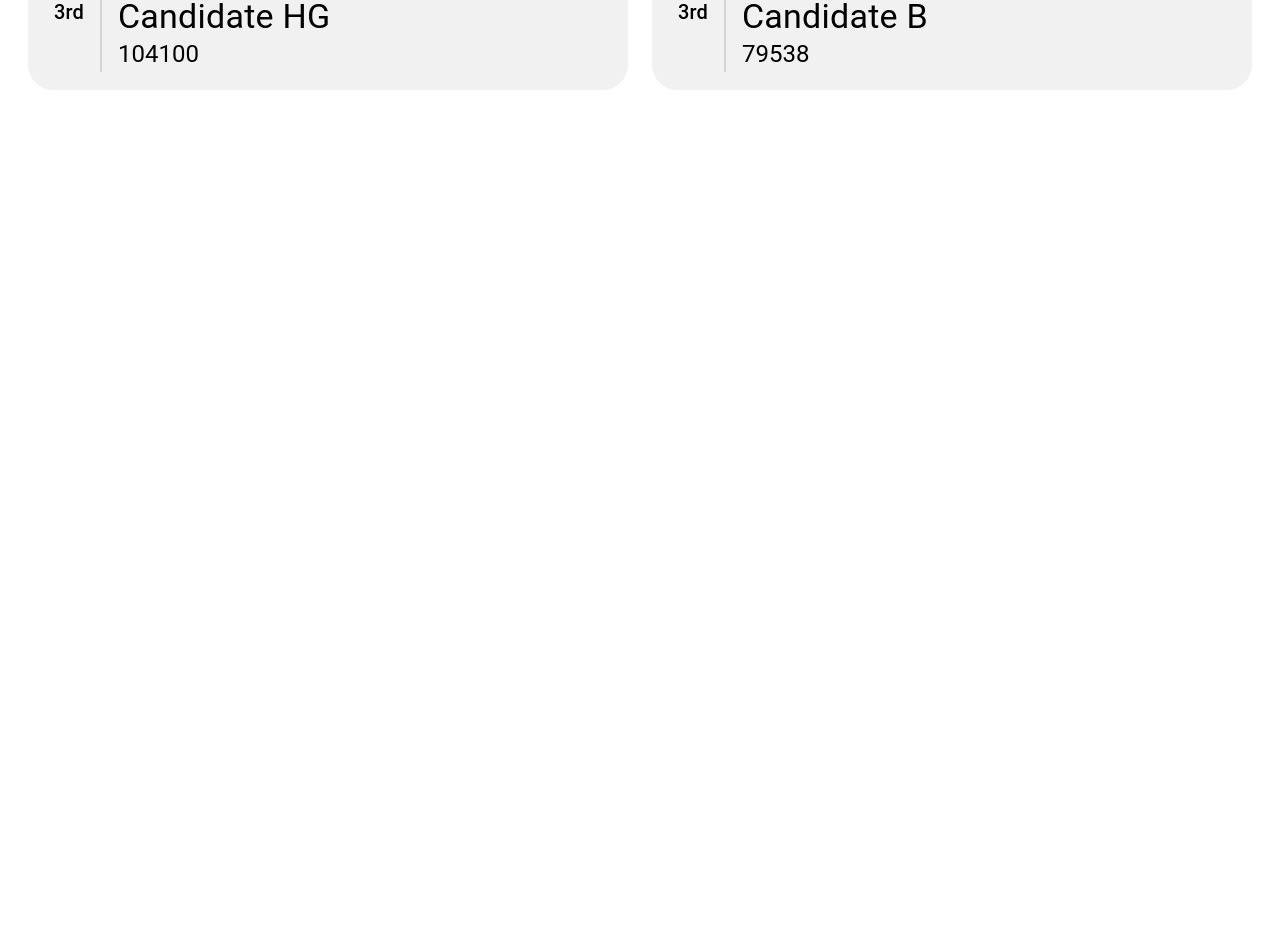
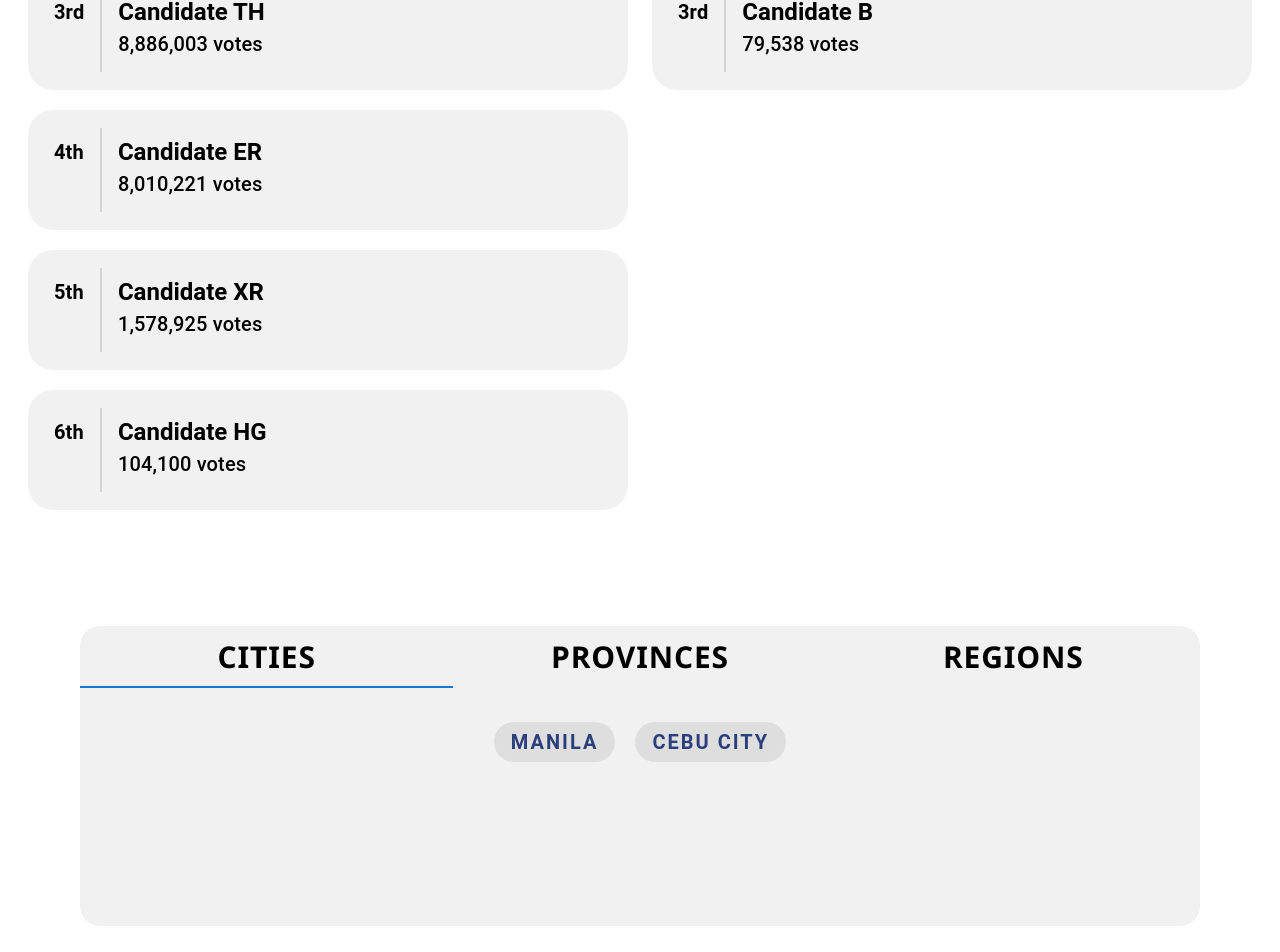
Before and after one commit to engrhfa/hfa-octal-test, a React (Create React App) app in the folder election-voting-results/: page / in a window 1280 px wide. Shown: the part 406-1358 px from the top of the page. Before the commit the page ends 800 px from the top, so only its background shows below. Built offline with nearby package versions, Linux system fonts and the light colour scheme.

Commit message:
Add City/Region/Provinces Tabs

```diff
--- a/election-voting-results/package.json
+++ b/election-voting-results/package.json
@@ -5,6 +5,7 @@
   "dependencies": {
     "@emotion/react": "^11.13.0",
     "@emotion/styled": "^11.13.0",
+    "@mui/icons-material": "^5.16.7",
     "@mui/material": "^5.16.7",
     "@testing-library/jest-dom": "^5.17.0",
     "@testing-library/react": "^13.4.0",
--- a/election-voting-results/src/components/CardComponents.js
+++ b/election-voting-results/src/components/CardComponents.js
@@ -1,7 +1,7 @@
-import { Box, Typography, Divider } from "@mui/material";
+import { Box, Typography, Divider, Link } from "@mui/material";
+import LocationCityIcon from "@mui/icons-material/LocationCity";
 
 const CandidateCard = (props) => {
-  console.log(props);
   return (
     <Box
       style={{
@@ -13,7 +13,7 @@ const CandidateCard = (props) => {
         borderRadius: "25px",
       }}
     >
-      <Typography m={2} variant="h6" component="h6">
+      <Typography m={2} fontWeight="bold" variant="h6" component="h6">
         {props.ranking}
       </Typography>
       <Divider
@@ -23,16 +23,41 @@ const CandidateCard = (props) => {
         flexItem
       />
       <Box display={"block"} m={2}>
-        <Typography variant="h4" component="h4">
+        <Typography fontWeight="bold" variant="h5" component="h5">
           {props.candidate}
         </Typography>
-        <Typography variant="h5" component="h5">
-          {props.votes}
+        <Typography variant="h6" component="h6">
+          {`${props.votes.toLocaleString()} votes`}
         </Typography>
       </Box>
     </Box>
   );
 };
+
+const ItemCard = (props) => {
+  return (
+    <Box
+      style={{
+        display: "flex",
+        backgroundColor: "#f1f1f1",
+      }}
+    >
+      <Link href="#"
+      style={{
+        fontSize:"20px",
+        fontWeight: "bold",
+        textTransform: "uppercase",
+        textDecoration:"none",
+        color: "#2b3f7c",
+        letterSpacing: "2px"
+      }}>
+        {/* <LocationCityIcon /> */}
+        {props.name}
+      </Link>
+    </Box>
+  );
+};
+
 const ResultsCard = ({ title, children }) => {
   return (
     <Box
@@ -67,4 +92,4 @@ const ResultsCard = ({ title, children }) => {
   );
 };
 
-export { CandidateCard, ResultsCard };
+export { CandidateCard, ResultsCard, ItemCard };
--- a/election-voting-results/src/index.css
+++ b/election-voting-results/src/index.css
@@ -1,13 +1,19 @@
 body {
   margin: 0;
-  font-family: -apple-system, BlinkMacSystemFont, 'Segoe UI', 'Roboto', 'Oxygen',
-    'Ubuntu', 'Cantarell', 'Fira Sans', 'Droid Sans', 'Helvetica Neue',
+  font-family: -apple-system, BlinkMacSystemFont, "Segoe UI", "Roboto", "Oxygen",
+    "Ubuntu", "Cantarell", "Fira Sans", "Droid Sans", "Helvetica Neue",
     sans-serif;
   -webkit-font-smoothing: antialiased;
   -moz-osx-font-smoothing: grayscale;
 }
 
 code {
-  font-family: source-code-pro, Menlo, Monaco, Consolas, 'Courier New',
+  font-family: source-code-pro, Menlo, Monaco, Consolas, "Courier New",
     monospace;
 }
+
+#cities, #regions, #provinces {
+  display: flex !important;
+  align-items: center !important;
+  justify-content: center !important;
+}
--- a/election-voting-results/src/pages/ElectionResultsPage.js
+++ b/election-voting-results/src/pages/ElectionResultsPage.js
@@ -1,9 +1,39 @@
 import React from "react";
-import { CandidateCard, ResultsCard } from "../components/CardComponents";
-import { TextField, Grid, ListSubheader } from "@mui/material";
+import {
+  CandidateCard,
+  ItemCard,
+  ResultsCard,
+} from "../components/CardComponents";
+import { Grid, Tab, Tabs, Box, Typography, Chip } from "@mui/material";
 import results from "../results.json";
 
+function TabPanel(props) {
+  const { children, value, index, ...other } = props;
+
+  return (
+    <div
+      role="tabpanel"
+      hidden={value !== index}
+      id={`full-width-tabpanel-${index}`}
+      aria-labelledby={`full-width-tab-${index}`}
+      {...other}
+    >
+      {value === index && (
+        <Box sx={{ p: 3 }}>
+          <Typography>{children}</Typography>
+        </Box>
+      )}
+    </div>
+  );
+}
+
 function ElectionResultsPage() {
+  const [value, setValue] = React.useState(0);
+
+  const handleChange = (event, newValue) => {
+    setValue(newValue);
+  };
+
   // Create mappings for cities, provinces, regions, and major islands
   const cityMap = {};
   const provinceMap = {};
@@ -179,6 +209,7 @@ function ElectionResultsPage() {
   console.log("Results by Position:", resultsByPosition);
 
   return (
+    <>
       <Grid
         container
         direction="row"
@@ -214,7 +245,11 @@ function ElectionResultsPage() {
           sm={6}
           md={6}
           lg={6}
-        sx={{ display: "flex", flexDirection: "row", justifyContent: "center" }}
+          sx={{
+            display: "flex",
+            flexDirection: "row",
+            justifyContent: "center",
+          }}
         >
           <ResultsCard title={"Vice President"}>
             {resultsByPosition["Vice President"].totalVotes.map((item) => {
@@ -223,6 +258,133 @@ function ElectionResultsPage() {
           </ResultsCard>
         </Grid>
       </Grid>
+      <Grid>
+        <Box
+          m={10}
+          sx={{ height: "300px", bgcolor: "#f1f1f1", borderRadius: "20px" }}
+        >
+          <Tabs
+            variant="fullWidth"
+            aria-label="full width tabs example"
+            value={value}
+            onChange={handleChange}
+            centered
+          >
+            <Tab
+              label="Cities"
+              style={{
+                fontFamily: "Segoe UI",
+                fontSize: "30px",
+                color: "#000",
+                fontWeight: "bold",
+              }}
+            />
+            <Tab
+              label="Provinces"
+              style={{
+                fontFamily: "Segoe UI",
+                fontSize: "30px",
+                color: "#000",
+                fontWeight: "bold",
+              }}
+            />
+            <Tab
+              label="Regions"
+              style={{
+                fontFamily: "Segoe UI",
+                fontSize: "30px",
+                color: "#000",
+                fontWeight: "bold",
+              }}
+            />
+          </Tabs>
+          <TabPanel
+            id="cities"
+            value={value}
+            index={0}
+            display={"flex"}
+            style={{
+              display: "flex !important",
+              alignItems: "center !important",
+              justifyContent: "center !important",
+            }}
+          >
+            {results.cities.map((item) => {
+              return (
+                <Chip
+                  label={item.name}
+                  component="a"
+                  href="#basic-chip"
+                  clickable
+                  style={{
+                    fontSize: "20px",
+                    fontWeight: "bold",
+                    textTransform: "uppercase",
+                    textDecoration: "none",
+                    color: "#2b3f7c",
+                    letterSpacing: "2px",
+                    height: "40px",
+                    margin: "10px",
+                    padding: "5px",
+                    borderRadius: "40px",
+                  }}
+                />
+              );
+            })}
+          </TabPanel>
+          <TabPanel
+            id="provinces" value={value} index={1}>
+            {results.provinces.map((item) => {
+              return (
+                <Chip
+                  label={item.name}
+                  component="a"
+                  href="#basic-chip"
+                  clickable
+                  style={{
+                    fontSize: "20px",
+                    fontWeight: "bold",
+                    textTransform: "uppercase",
+                    textDecoration: "none",
+                    color: "#2b3f7c",
+                    letterSpacing: "2px",
+                    height: "40px",
+                    margin: "10px",
+                    padding: "5px",
+                    borderRadius: "40px",
+                  }}
+                />
+              );
+            })}
+          </TabPanel>
+          <TabPanel
+            id="regions" value={value} index={2}>
+            {results.regions.map((item) => {
+              return (
+                <Chip
+                  label={item.name}
+                  component="a"
+                  href="#basic-chip"
+                  clickable
+                  style={{
+                    fontSize: "20px",
+                    fontWeight: "bold",
+                    textTransform: "uppercase",
+                    textDecoration: "none",
+                    color: "#2b3f7c",
+                    letterSpacing: "2px",
+                    height: "40px",
+                    margin: "10px",
+                    padding: "5px",
+                    borderRadius: "40px",
+                  }}
+                />
+              );
+            })}
+          </TabPanel>
+        </Box>
+      </Grid>
+    </>
   );
 }
 
--- a/election-voting-results/src/results.json
+++ b/election-voting-results/src/results.json
@@ -83,6 +83,21 @@
           },
           {
             "position_id": 1,
+            "candidate": "Candidate ER",
+            "votes": 112347
+          },
+          {
+            "position_id": 1,
+            "candidate": "Candidate TH",
+            "votes": 987211
+          },
+          {
+            "position_id": 1,
+            "candidate": "Candidate XR",
+            "votes": 789200
+          },
+          {
+            "position_id": 1,
             "candidate": "Candidate HG",
             "votes": 7878
           },
@@ -124,6 +139,21 @@
             "votes": 96222
           },
           {
+            "position_id": 1,
+            "candidate": "Candidate ER",
+            "votes": 7897874
+          },
+          {
+            "position_id": 1,
+            "candidate": "Candidate TH",
+            "votes": 7898792
+          },
+          {
+            "position_id": 1,
+            "candidate": "Candidate XR",
+            "votes": 789725
+          },
+          {
             "position_id": 2,
             "candidate": "Candidate B",
             "votes": 756
```
Also changed, not shown: election-voting-results/src/pages/CandidateResults.js (added), 1 other file (tests, documents, lock files or other folders). Lines whose indentation alone changed are shown as unchanged.
